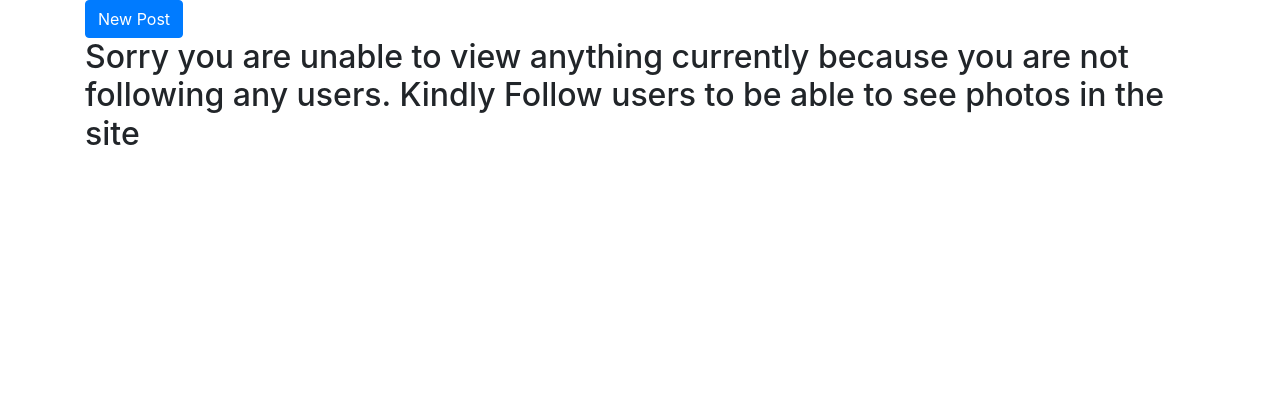
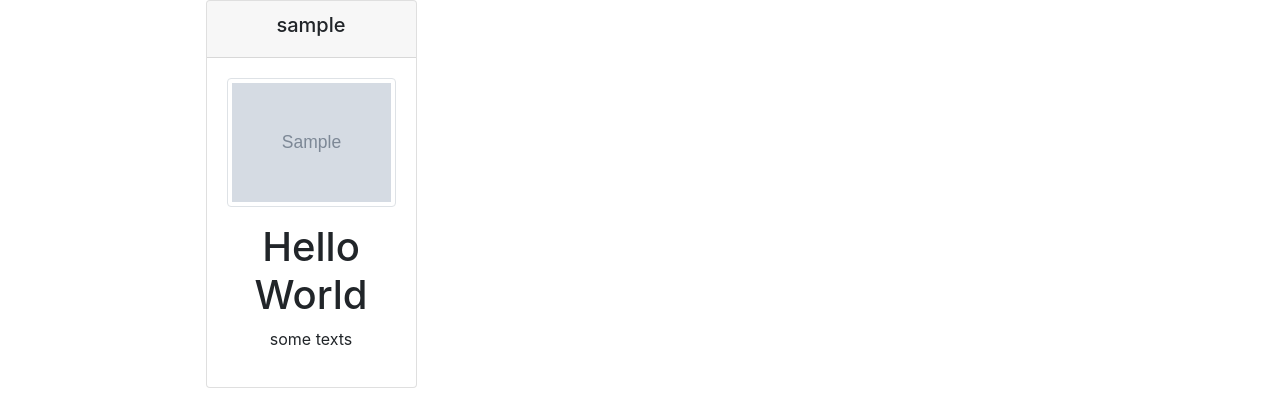
Before and after one commit to Alampulo/instazone, a Django app: page / in a window 1280 px wide. Shown: the part 82-502 px from the top of the page. Run offline with Django 3.2, Linux system fonts and the light colour scheme; a user stored in the database is signed in; tables that the repository leaves empty hold one stand-in row (values such as "Sample post"); grey boxes marked "Sample" are stand-in pictures; some libraries are stand-ins or nearby versions.

Commit message:
add post pic

```diff
--- a/zone/models.py
+++ b/zone/models.py
@@ -61,19 +61,19 @@ def save_user_profile(sender, instance, **kwargs):
 
 
 class Images(models.Model):
-    # image = ProcessedImageField(upload_to = 'posts/', processors=[ResizeToFill(700,700)], format = 'JPEG', options ={'quality':100})
-    name = models.CharField(max_length=30)
+    image = models.ImageField(upload_to = 'posts/',default="")
+    name = models.CharField(max_length=30, null=True)
     location = models.CharField(max_length=60)
     caption = models.TextField()
-    user_name = models.ForeignKey(User, on_delete=models.CASCADE)
+    user_name = models.ForeignKey(User, on_delete=models.CASCADE, null=True)
     time = models.DateTimeField(auto_now_add=True)
     # tags = models.ManyToManyField(tags, null=True)
     # comment = models.ForeignKey(Comments, on_delete=models.CASCADE)
-    likes = models.PositiveIntegerField(default=0)
-    user_liked= models.ManyToManyField(User,related_name='post_likes')
+    # likes = models.PositiveIntegerField(default=0)
+    # user_liked= models.ManyToManyField(User,related_name='post_likes')
 
-    # def __str__(self):
-        # return self.image
+    def __str__(self):
+        return self.image
 
     class Meta:
         ordering = ['-time']
@@ -124,20 +124,20 @@ class Comments(models.Model):
 
 
 
-class Follow(models.Model):
-    following = models.ForeignKey(User, related_name="who_follows")
-    follower = models.ForeignKey(User, related_name="who_is_followed")
-    followed_time = models.DateTimeField(auto_now_add=True)
-    #
-    def following(self):
-        if self.following.count():
-            return self.following.count()
-        else:
-            return 0
-    def __unicode__(self):
-          return str(self.follow_time)
+# class Follow(models.Model):
+#     following = models.ForeignKey(User, related_name="who_follows")
+#     follower = models.ForeignKey(User, related_name="who_is_followed")
+#     followed_time = models.DateTimeField(auto_now_add=True)
+#     #
+#     def following(self):
+#         if self.following.count():
+#             return self.following.count()
+#         else:
+#             return 0
+#     def __unicode__(self):
+#           return str(self.follow_time)
 
-class Like(models.Model):
-    liker = models.ForeignKey(User, related_name='liker')
-    image = models.ForeignKey(Images, related_name='image')
-    liked = models.BooleanField()
+# class Like(models.Model):
+#     liker = models.ForeignKey(User, related_name='liker')
+#     image = models.ForeignKey(Images, related_name='image')
+#     liked = models.BooleanField()
--- a/zone/templates/ig/index.html
+++ b/zone/templates/ig/index.html
@@ -1,13 +1,13 @@
 {%extends 'ig/base.html'%} {%block content%}
 <div class="container">
     <div class="row">
-        {% for image in image %}
+        {% for image in images %}
         <center>
            <div class="col-xs-3 col-md-6 col-sm-6 col-lg-6">
            <div class="card">
              <div class="card-header">
                  <h5>{{image.user_name}}</h5>
-                 <h5>{{image.location}}</h5>
+                 <!-- <h5>{{image.location}}</h5> -->
              </div>
              <div class="card-body">
             <p><img src="{{image.image.url}}" alt="" class="img img-responsive img-thumbnail" ></p>
@@ -15,8 +15,8 @@
         <p>some texts</p>
     <p></p>
     </div>
-    <div class="card-footer">
-        <a href="#">
+    <!-- <div class="card-footer"> -->
+        <!-- <a href="#">
             <img src="https://material.io/tools/icons/static/icons/baseline-favorite_border-24px.svg" alt="" style="height:32 width:32 hspace:10"> </a><br>
             <img src="https://d30y9cdsu7xlg0.cloudfront.net/png/137689-200.png" alt="" style="height:32 width:32 hspace:10">
         <p>{{image.user_name}} {{image.caption}} </p>
@@ -25,14 +25,14 @@
         {{image.comment}}
         {%empty%}
         <p>No comments</p>
-        {%endfor%}
+        {%endfor%} -->
     </div>
 </div>
 </center>
 {%empty%}
 <div class="col-xs-12 col-sm-12 col-md-12 col-lg-12">
-    <a href="#" class="btn btn-primary"> New Post</a>
-    <h2>Sorry you are unable to view anything currently because you are not following any users. Kindly Follow users to be able to see photos in the site</h2>
+    <a href="{% url 'new_post' %}" class="btn btn-primary"> New Post</a>
+    <h2>Sorry nigga!!. Kindly Follow users to be able to see photos in the site</h2>
 
 </div>
 {%endfor%}
--- a/zone/urls.py
+++ b/zone/urls.py
@@ -12,7 +12,7 @@ urlpatterns = [
     # url(r'^explore/$', views.explore, name = 'explore'),
     # url(r'^profile/(\d+)$', views.profile, name = 'profile'),
 
-    # url(r'^post/$', views.new_post, name='new_post'),
+    url(r'^post/$', views.new_post, name='new_post'),
     # url(r'^search/$', views.search_profile, name='search_profile'),
     # url(r'^add/(\d+)$', views.comment, name='comment'),
     # url(r'^change_profile/(\d+)$', views.change_profile, name='change_profile'),
--- a/zone/views.py
+++ b/zone/views.py
@@ -3,7 +3,7 @@ from django.contrib.auth.forms import UserCreationForm
 from django.shortcuts import render, redirect
 from .forms import SignupForm, NewPostForm, CommentForm, ProfileForm
 from django.contrib.auth.decorators import login_required
-from .models import Images, Profile, tags, Comments, Follow
+from .models import Images, Profile,Comments
 import datetime as dt
 from django.db import transaction
 from django.shortcuts import render
@@ -71,4 +71,17 @@ def index(request):
         "images":images,
         "profile":profile,
     }
-    return render(request,'ig/index.html')
+    return render(request,'ig/index.html',{"images": images})
+def new_post(request):
+   current_user = request.user
+   if request.method == 'POST':
+       form =NewPostForm(request.POST,request.FILES)
+       if form.is_valid():
+           image = form.save(commit=False)
+           image.user = current_user
+           image.save()
+       return render(request, 'new_post.html', {"form": form})
+
+   else:
+       form = NewPostForm()
+   return render(request, 'new_post.html', {"form": form})
```
Also changed, not shown: zone/forms.py (+2 -5 lines), media/posts/25550411_176836036393251_8421256807632316638_n.jpg (added), media/posts/26903689_278787275983779_4294583302956862425_n.jpg (added), zone/migrations/0002_auto_20181009_1850.py (added), zone/migrations/0003_auto_20181009_1851.py (added).
